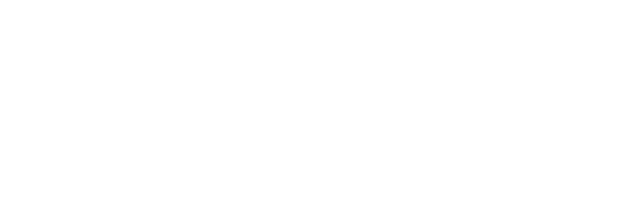
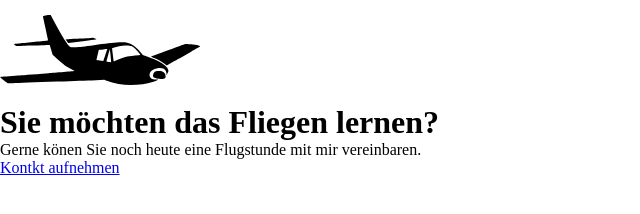
Before and after one commit to Lu-Nes/DreamFly-Flugschule, a plain HTML site: page index.html in a window 1280 px wide. Shown: the whole page, without its empty margins (0-640 px from the left). Drawn offline with Linux system fonts and the light colour scheme.

Commit message:
Stand 2024_12_22

```diff
--- a/index.html
+++ b/index.html
@@ -10,6 +10,15 @@
     <link href="./styles/main.css" rel="stylesheet" type="text/css" />
   </head>
   <body>
+    <header>
+      <img class="logo" src="./img/872480.svg" alt="DreamFly-Logo">
+    </header>
+
+    <main>
+      <h1>Sie möchten das Fliegen lernen?</h1>
+      <p>Gerne könen Sie noch heute eine Flugstunde mit mir vereinbaren.</p>
+      <a href="#">Kontkt aufnehmen</a>
+    </main>
 
   </body>
 </html>
--- a/styles/main.css
+++ b/styles/main.css
@@ -0,0 +1,9 @@
+* {
+  box-sizing: border-box;
+  padding: 0;
+  margin: 0;
+}
+
+.logo {
+  max-width: 200px;
+}
```
